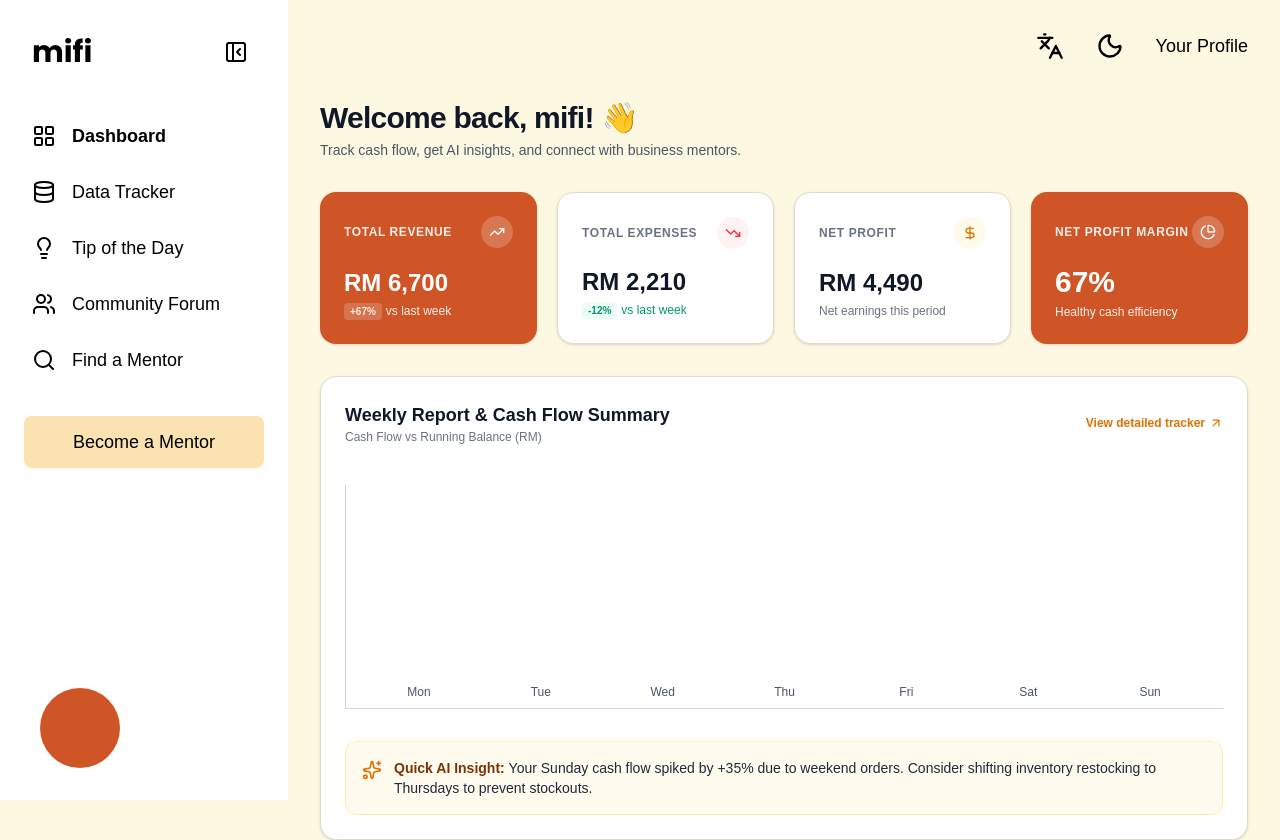
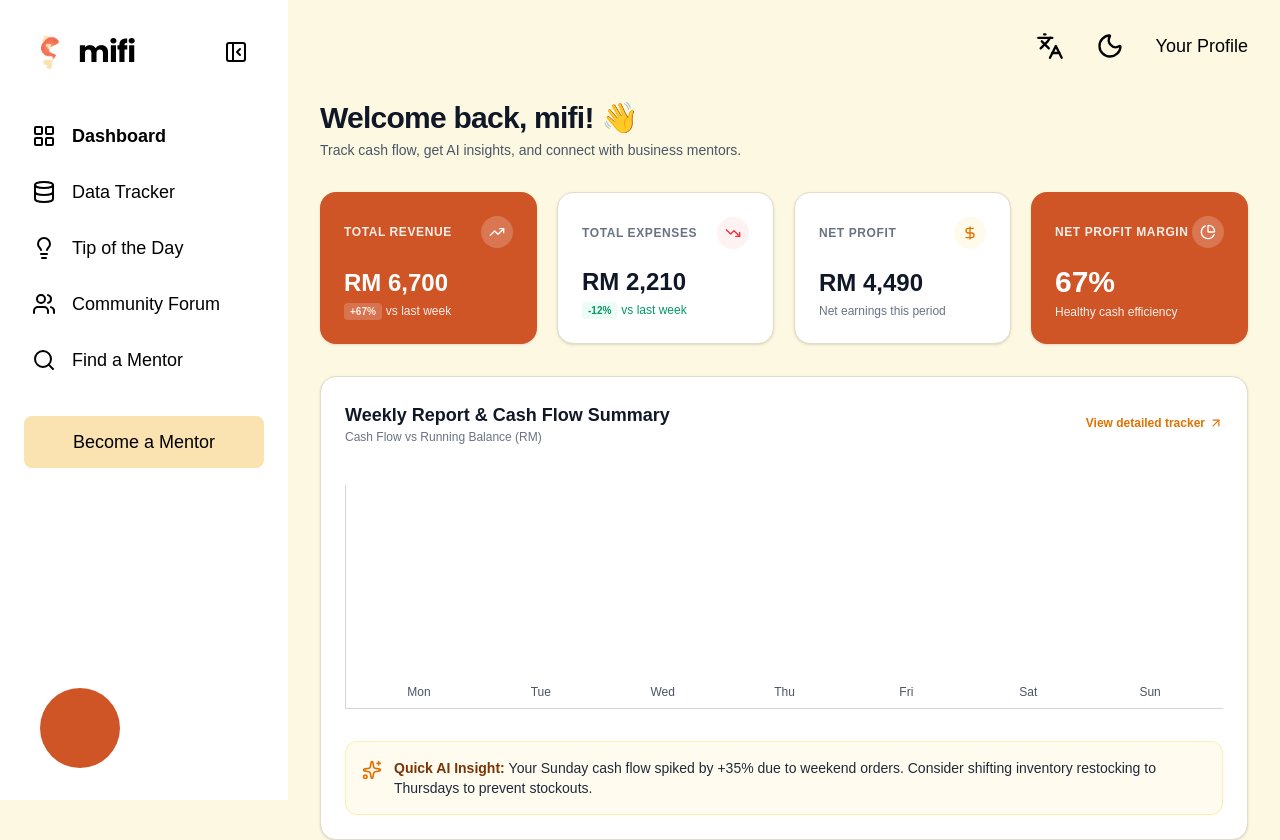
Before and after one commit to JasmineHara/WWCD-FINANCIAL-INCLUSION-AND-SMART-ECONOMY, a Next.js app: page / in a window 1280 px wide. Shown: the top 840 px of the page. Built offline with nearby package versions, Linux system fonts and the light colour scheme; a web font is replaced by a local one.

Commit message:
mifi logo integration

```diff
--- a/app/login/loginDemo.tsx
+++ b/app/login/loginDemo.tsx
@@ -147,7 +147,15 @@ export default function LoginDemo({ user }: LoginDemoProps) {
       <section className="flex w-full items-center justify-center bg-bg px-6 py-10 font-heading text-fg lg:w-[62.5%]">
         <div className="flex w-full max-w-sm flex-col items-center">
           {/* TODO: replace with real logo (export into /public) */}
-          <div className="mb-4 h-32 w-32 bg-[#d9d9d9]" aria-hidden="true" />
+          <div className="mb-4 relative h-32 w-32">
+            <Image
+              src="/mifi-logo.png"
+              alt="mifi logo"
+              fill
+              className="object-contain"
+              priority
+            />
+          </div>
 
       {user ? (
             /* ---------- Already signed in ---------- */
--- a/components/Sidebar.tsx
+++ b/components/Sidebar.tsx
@@ -2,6 +2,7 @@
 "use client";
 
 import Link from "next/link";
+import Image from "next/image";
 import { usePathname } from "next/navigation";
 import {
   Database,
@@ -36,35 +37,67 @@ export default function Sidebar({ collapsed, onToggle }: SidebarProps) {
         collapsed ? "w-20 px-3" : "w-72 px-6"
       }`}
     >
-      {/* Logo + collapse button */}
+      {/* Logo + Brand Name + Collapse Button */}
       <div
         className={`mb-10 flex items-center ${
           collapsed ? "justify-center" : "justify-between px-2"
         }`}
       >
-        {!collapsed && (
-          <Link href="/" className="font-heading text-3xl font-bold">
-            mifi
+        {!collapsed ? (
+          <Link href="/" className="flex items-center gap-2.5">
+            <div className="relative h-9 w-9 shrink-0">
+              <Image
+                src="/mifi-logo.png"
+                alt="mifi logo"
+                fill
+                className="object-contain"
+                priority
+              />
+            </div>
+            <span className="font-heading text-3xl font-bold tracking-tight">
+              mifi
+            </span>
+          </Link>
+        ) : (
+          <Link href="/" className="relative h-9 w-9 shrink-0" title="mifi">
+            <Image
+              src="/mifi-logo.png"
+              alt="mifi logo"
+              fill
+              className="object-contain"
+              priority
+            />
           </Link>
         )}
+
+        {!collapsed && (
+          <button
+            type="button"
+            onClick={onToggle}
+            aria-label="Collapse sidebar"
+            aria-expanded={!collapsed}
+            className="rounded-lg p-2 transition hover:bg-bg cursor-pointer"
+          >
+            <PanelLeftClose className="h-6 w-6" aria-hidden="true" />
+          </button>
+        )}
+      </div>
+
+      {/* Collapse button when sidebar is collapsed */}
+      {collapsed && (
         <button
           type="button"
           onClick={onToggle}
-          aria-label={collapsed ? "Expand sidebar" : "Collapse sidebar"}
+          aria-label="Expand sidebar"
           aria-expanded={!collapsed}
-          className="rounded-lg p-2 transition hover:bg-bg"
+          className="mb-6 mx-auto rounded-lg p-2 transition hover:bg-bg cursor-pointer"
         >
-          {collapsed ? (
-            <PanelLeftOpen className="h-6 w-6" aria-hidden="true" />
-          ) : (
-            <PanelLeftClose className="h-6 w-6" aria-hidden="true" />
-          )}
+          <PanelLeftOpen className="h-6 w-6" aria-hidden="true" />
         </button>
-      </div>
+      )}
 
       <nav aria-label="Main" className="flex flex-col gap-2">
         {links.map(({ href, label, icon: Icon }) => {
-          // "/" must match exactly, otherwise it would be active on every page
           const active = href === "/" ? pathname === "/" : pathname.startsWith(href);
           return (
             <Link
@@ -77,14 +110,12 @@ export default function Sidebar({ collapsed, onToggle }: SidebarProps) {
               } ${active ? "font-bold" : ""}`}
             >
               <Icon className="h-6 w-6 shrink-0" aria-hidden="true" />
-              {/* sr-only keeps the label for screen readers when collapsed */}
               <span className={collapsed ? "sr-only" : ""}>{label}</span>
             </Link>
           );
         })}
       </nav>
 
-      {/* TODO: route not final, agree on /mentor/become with the team */}
       <Link
         href="/mentor/become"
         title={collapsed ? "Become a Mentor" : undefined}
```
Also changed, not shown: public/mifi-logo.png (added).
